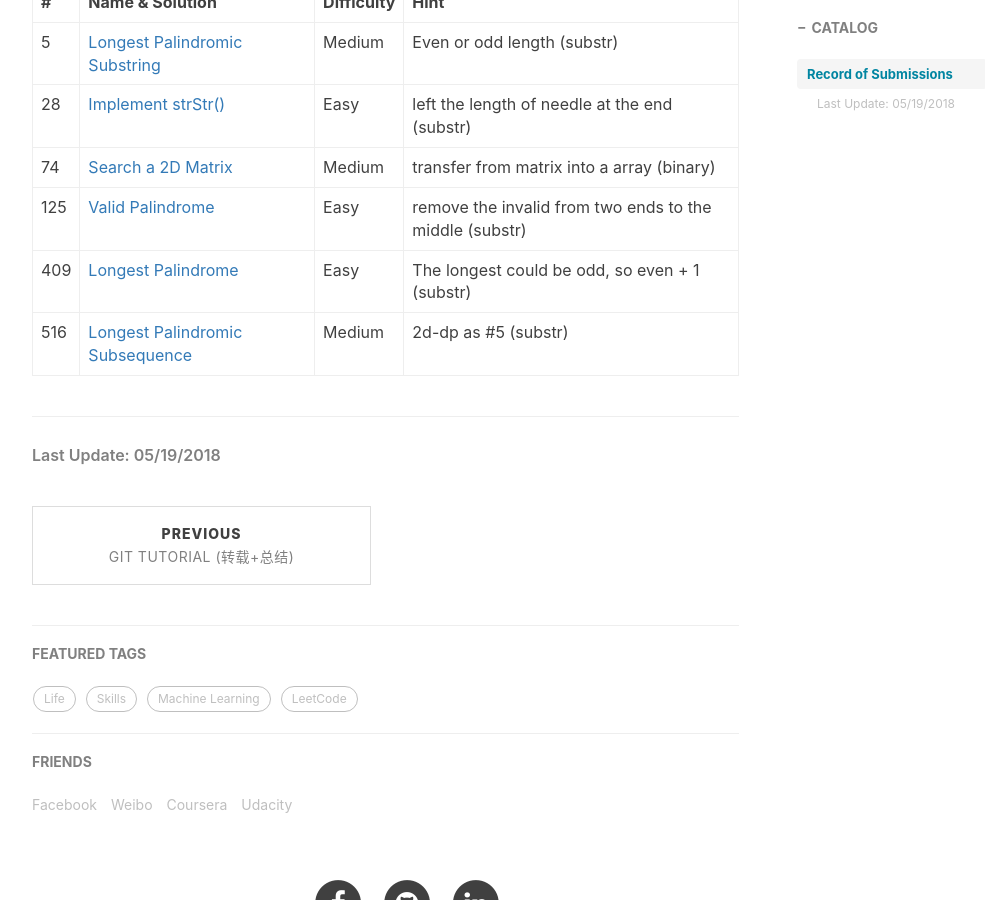
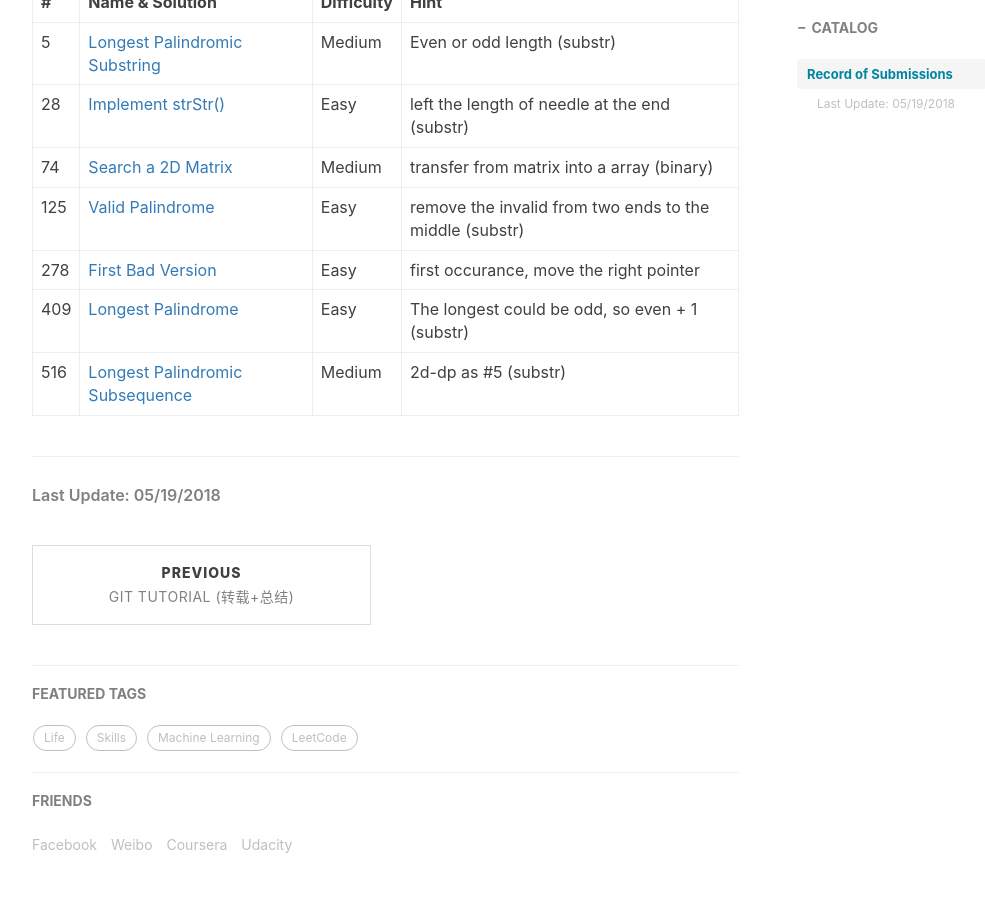
Before and after one commit to ly16/ly16.github.io, a Jekyll site: the page built from _posts/2018-05-18-leetcode-record-round1.md, in a window 1280 px wide and 900 px high, scrolled down 627 px. Shown: the whole window, without its empty margins (233-1218 px from the left). Built offline with Jekyll 4.4.1, drawn with Linux system fonts in a browser that asks for light colours; nearby versions of some CDN libraries; comment, search, counter and statistics services are not loaded.

Commit message:
Update 2018-05-18-leetcode-record-round1.md

```diff
--- a/_posts/2018-05-18-leetcode-record-round1.md
+++ b/_posts/2018-05-18-leetcode-record-round1.md
@@ -19,6 +19,7 @@ tags:
 |28|[Implement strStr()](https://github.com/ly16/LC-Practice/blob/master/Determine%20If%20One%20String%20Is%20Another's%20Substring.java)|Easy|left the length of needle at the end (substr)|
 |74|[Search a 2D Matrix](https://github.com/ly16/LC-Practice/blob/master/Search%20a%202D%20Matrix.java)|Medium|transfer from matrix into a array (binary)|
 |125|[Valid Palindrome](https://github.com/ly16/LC-Practice/blob/master/Valid%20palindrome.java)|Easy|remove the invalid from two ends to the middle (substr)|
+|278|[First Bad Version](https://github.com/ly16/LC-Practice/blob/master/First%20Bad%20Version.java)|Easy|first occurance, move the right pointer|
 |409|[Longest Palindrome](https://github.com/ly16/LC-Practice/blob/master/Longest%20Palindrome.java)|Easy|The longest could be odd, so even + 1 (substr)|
 |516|[Longest Palindromic Subsequence](https://github.com/ly16/LC-Practice/blob/master/Longest%20Palindromic%20Subsequence.java)|Medium|2d-dp as #5 (substr)|
 
```
